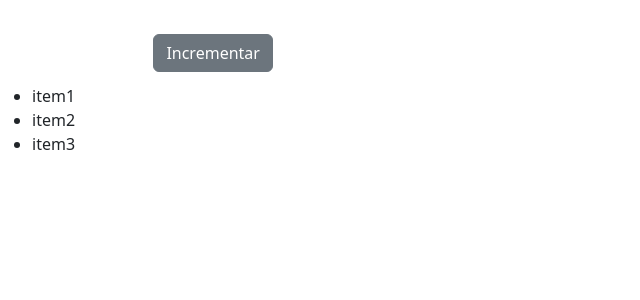
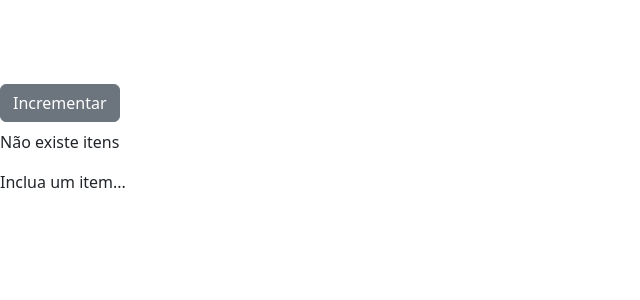
Before and after one commit to neilsonalves/album_de_foto, a React (Create React App) app in the folder album_fotos/: page / in a window 1280 px wide. Shown: the top 300 px of the page, without its empty margins (0-640 px from the left). Built offline with nearby package versions, Linux system fonts and the light colour scheme.

Commit message:
finalizando esta parte

```diff
--- a/album_fotos/src/components/contador.jsx
+++ b/album_fotos/src/components/contador.jsx
@@ -1,10 +1,19 @@
 import React, { Component} from "react";
 
 class Contador extends Component {
-    state = {contador: 0, itens: ['item1', 'item2', 'item3']};
+    state = {
+        contador: 0,
+        itens: []
+    };
     estilos = {
         fontSize: 40,
         fontWeight: "normal"
+    }
+    renderItens(){
+        if(this.state.itens.length === 0) return <p>Não existe itens</p>;
+        return <ul>
+            {this.state.itens.map(item => <li key={item}>{item}</li>)}
+        </ul>
     }
 
     render() {
@@ -14,10 +23,12 @@ class Contador extends Component {
         return(
             <React.Fragment>
                 <span style={this.estilos} className={classes}>{this.formataContador()}</span>
+
+                <br/>
                 <button className="btn btn-secondary" onClick={this.tratarIncremento}>Incrementar</button>
-                <ul>
-                    {this.state.itens.map(item => <li key={item}>{item}</li>)}
-                </ul>
+               <h3>{this.state.nome}</h3>
+                {this.renderItens()}
+                {this.state.itens.length === 0 && 'Inclua um item...'}
             </React.Fragment>
         );
     }
@@ -27,6 +38,7 @@ class Contador extends Component {
     }
     tratarIncremento = () => {
         this.setState({contador: this.state.contador + 1});
+        //this.setState({ itens: this.state.itens + "item {this.state.contador} "})
     }
 
 }
```
